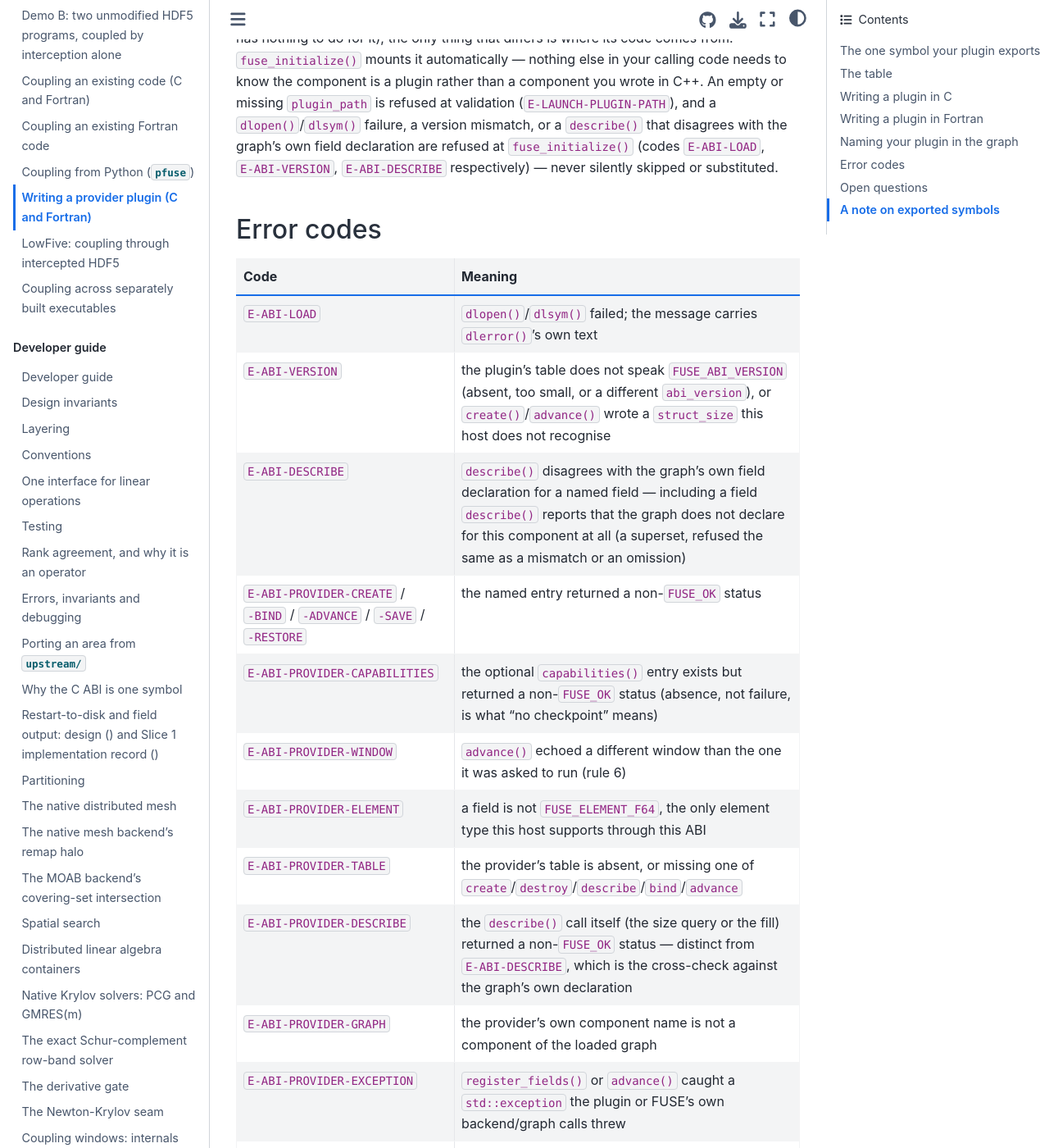
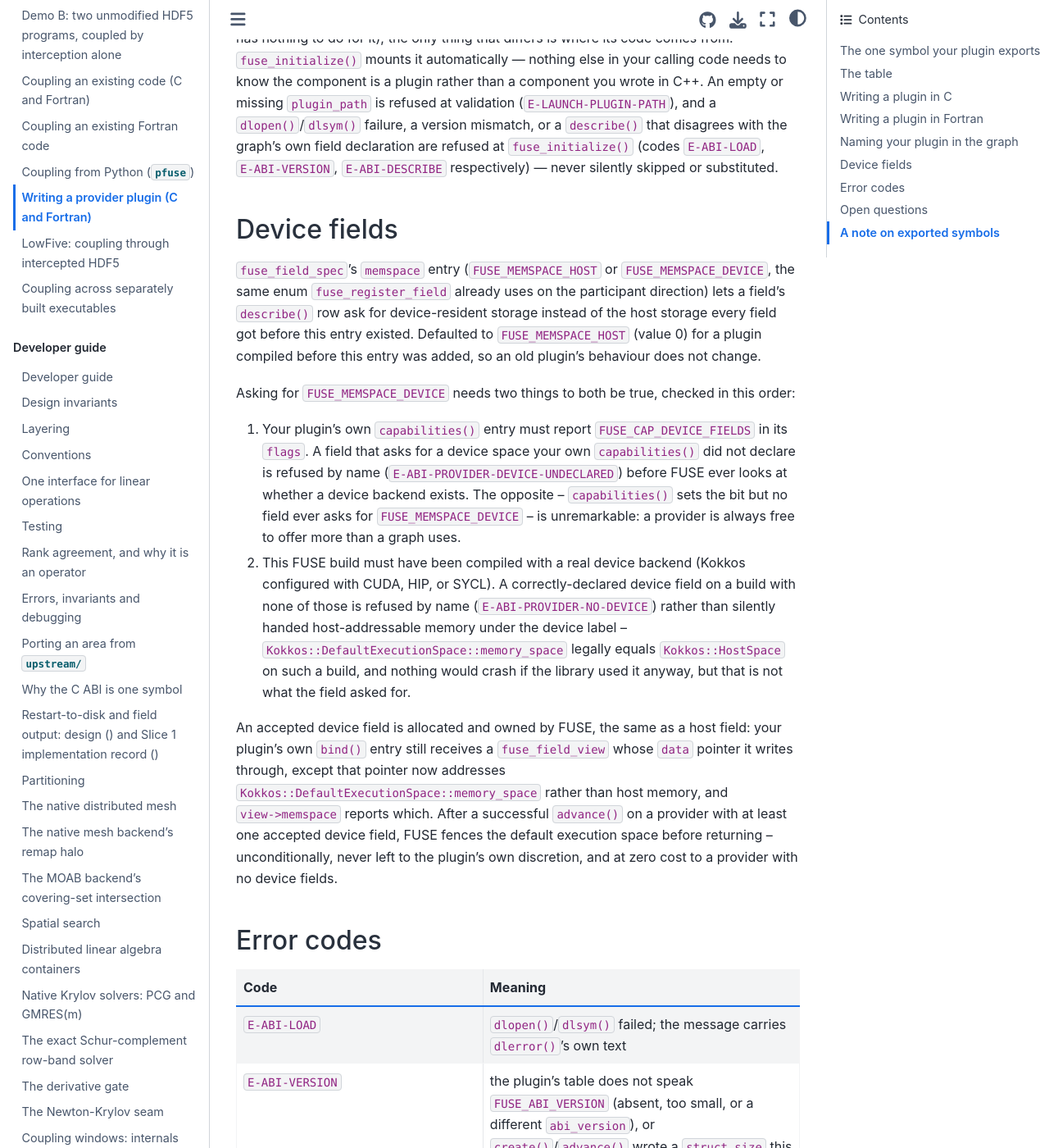
Before and after one commit to vijaysm/fuse, a Sphinx documentation site: the page built from docs/user/providers.md, in a window 1280 px wide and 1400 px high, scrolled down 4547 px. Shown: the whole window at 82% size. Built offline with Sphinx 7.4.7 and the Sphinx Book theme 1.1.4, drawn with Linux system fonts in a browser that asks for light colours; pages that are not in the unit, such as notebooks, are missing from menus; some of the changed text lies outside the part shown.

Commit message:
Document provider device fields as built, pending a device run
The work stays open until
DISABLED_MixedHostAndDeviceFieldsOnOneProviderConvergeThroughChannels
runs on a CUDA, HIP or SYCL build.

```diff
--- a/docs/user/providers.md
+++ b/docs/user/providers.md
@@ -214,6 +214,35 @@ that disagrees with the graph's own field declaration are refused at `fuse_initi
 `E-ABI-LOAD`, `E-ABI-VERSION`, `E-ABI-DESCRIBE` respectively) — never silently skipped or
 substituted.
 
+## Device fields
+
+`fuse_field_spec`'s `memspace` entry (`FUSE_MEMSPACE_HOST` or `FUSE_MEMSPACE_DEVICE`, the same enum
+`fuse_register_field` already uses on the participant direction) lets a field's `describe()` row ask
+for device-resident storage instead of the host storage every field got before this entry existed.
+Defaulted to `FUSE_MEMSPACE_HOST` (value 0) for a plugin compiled before this entry was added, so an
+old plugin's behaviour does not change.
+
+Asking for `FUSE_MEMSPACE_DEVICE` needs two things to both be true, checked in this order:
+
+1. Your plugin's own `capabilities()` entry must report `FUSE_CAP_DEVICE_FIELDS` in its `flags`. A
+   field that asks for a device space your own `capabilities()` did not declare is refused by name
+   (`E-ABI-PROVIDER-DEVICE-UNDECLARED`) before FUSE ever looks at whether a device backend exists.
+   The opposite -- `capabilities()` sets the bit but no field ever asks for `FUSE_MEMSPACE_DEVICE` --
+   is unremarkable: a provider is always free to offer more than a graph uses.
+2. This FUSE build must have been compiled with a real device backend (Kokkos configured with CUDA,
+   HIP, or SYCL). A correctly-declared device field on a build with none of those is refused by name
+   (`E-ABI-PROVIDER-NO-DEVICE`) rather than silently handed host-addressable memory under the device
+   label -- `Kokkos::DefaultExecutionSpace::memory_space` legally equals `Kokkos::HostSpace` on such a
+   build, and nothing would crash if the library used it anyway, but that is not what the field asked
+   for.
+
+An accepted device field is allocated and owned by FUSE, the same as a host field: your plugin's own
+`bind()` entry still receives a `fuse_field_view` whose `data` pointer it writes through, except that
+pointer now addresses `Kokkos::DefaultExecutionSpace::memory_space` rather than host memory, and
+`view->memspace` reports which. After a successful `advance()` on a provider with at least one
+accepted device field, FUSE fences the default execution space before returning -- unconditionally,
+never left to the plugin's own discretion, and at zero cost to a provider with no device fields.
+
 ## Error codes
 
 | Code | Meaning |
@@ -225,6 +254,9 @@ substituted.
 | `E-ABI-PROVIDER-CAPABILITIES` | the optional `capabilities()` entry exists but returned a non-`FUSE_OK` status (absence, not failure, is what "no checkpoint" means) |
 | `E-ABI-PROVIDER-WINDOW` | `advance()` echoed a different window than the one it was asked to run (rule 6) |
 | `E-ABI-PROVIDER-ELEMENT` | a field is not `FUSE_ELEMENT_F64`, the only element type this host supports through this ABI |
+| `E-ABI-PROVIDER-MEMSPACE` | a field's `memspace` is neither `FUSE_MEMSPACE_HOST` nor `FUSE_MEMSPACE_DEVICE` |
+| `E-ABI-PROVIDER-DEVICE-UNDECLARED` | a field's `describe()` row asks for `FUSE_MEMSPACE_DEVICE` but this provider's own `capabilities()` did not report `FUSE_CAP_DEVICE_FIELDS` |
+| `E-ABI-PROVIDER-NO-DEVICE` | a field correctly declared and capability-granted for `FUSE_MEMSPACE_DEVICE`, but this FUSE build has no CUDA/HIP/SYCL backend to honour it |
 | `E-ABI-PROVIDER-TABLE` | the provider's table is absent, or missing one of `create`/`destroy`/`describe`/`bind`/`advance` |
 | `E-ABI-PROVIDER-DESCRIBE` | the `describe()` call itself (the size query or the fill) returned a non-`FUSE_OK` status — distinct from `E-ABI-DESCRIBE`, which is the cross-check against the graph's own declaration |
 | `E-ABI-PROVIDER-GRAPH` | the provider's own component name is not a component of the loaded graph |
@@ -237,11 +269,14 @@ substituted.
 
 ## Open questions
 
-**Device fields (`FUSE_MEMSPACE_DEVICE`).** Not yet exercised by any test, and not yet a design
-decision: `register_field`'s own `FUSE_MEMSPACE_DEVICE` refusal (`E-ABI-REGISTER-MEMSPACE`) has no
-provider-direction counterpart, `ProviderAdapter` only ever allocates host storage, and `describe()`'s
-own `fuse_field_spec` has no `memspace` field for a plugin to report one through even if it wanted to
-.
+**Device fields (`FUSE_MEMSPACE_DEVICE`)** are built and tested at tier 0 (the issue tracker,
+item 1; see the "Device fields" section above for the mechanism). The positive, both-a-host-and-a-
+device-field-really-work path is registered as a test but not run on a build with no CUDA/HIP/SYCL
+backend -- it needs the owner's own device-enabled build to actually execute, named in that entry's
+own host-pending commands. `register_field`'s own `FUSE_MEMSPACE_DEVICE` refusal
+(`E-ABI-REGISTER-MEMSPACE`) is the PARTICIPANT direction's separate, still-open gap (a C or Fortran
+caller invoking `fuse_register_field()` itself has no way to ask for a device field at all); this
+item was the PROVIDER direction only.
 
 **Checkpoint/restore through an iteration region mixing native and plugin components** is now
 tested: `ConformanceTest.PluginBackedComponentInAnIterationRegionConvergesLikeAllNative`
```
Also changed, not shown: docs/dev/abi-design.md (+30 -0 lines).
